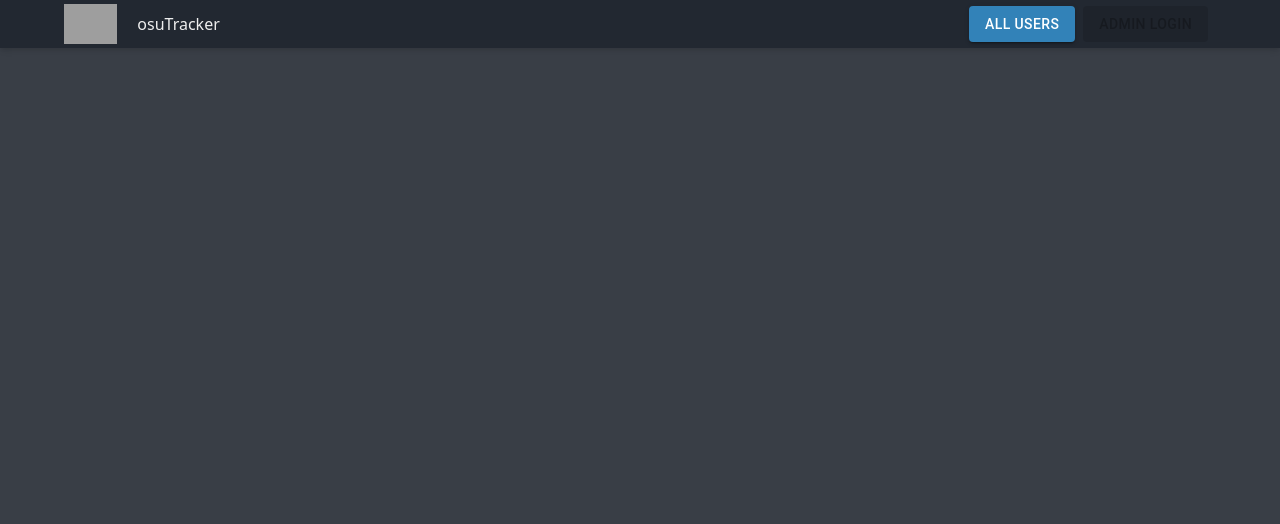
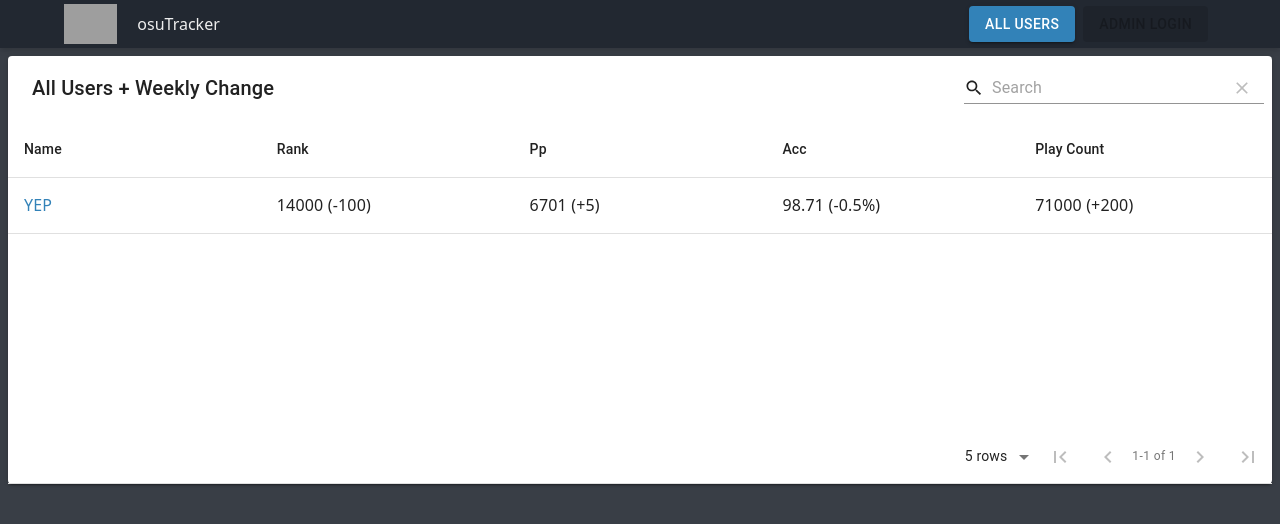
Before and after one commit to nzbasic/osutracker, a React (Create React App) app in the folder client/: page /all in a window 1280 px wide. Shown: the top 524 px of the page. Built offline with nearby package versions, Linux system fonts and the light colour scheme; grey boxes are pictures that could not be loaded.

Commit message:
add table to all user page

```diff
--- a/client/src/components/pages/AllUser.js
+++ b/client/src/components/pages/AllUser.js
@@ -1,12 +1,13 @@
 import React from 'react'
 import Header from '../molecules/Header'
+import UserTable from '../molecules/UserTable'
 
 export default function AllUser() {
     return (
         <div className="h-screen bg-main-two">
             <Header />
-            <div>
-
+            <div className="py-2 flex flex-col px-2">
+                <UserTable />
             </div>
         </div>
     )
```
